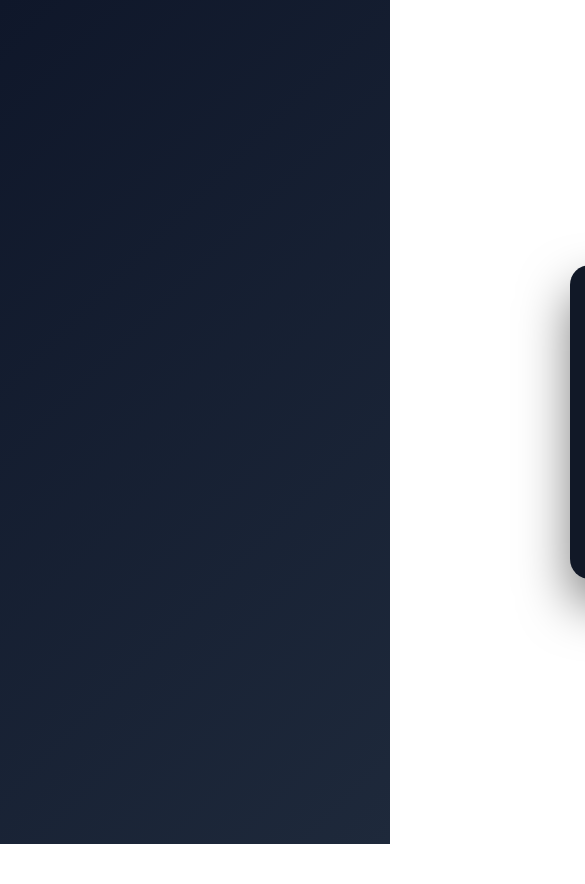
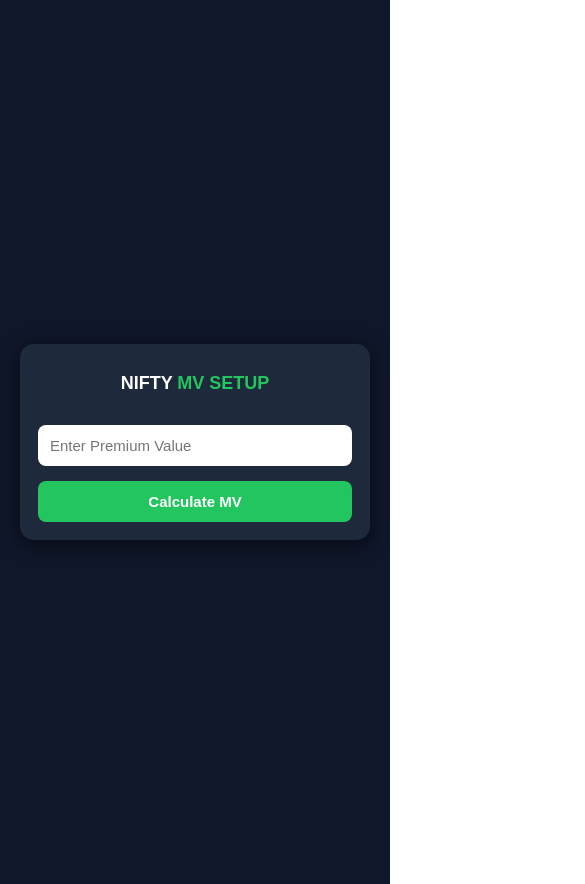
Before and after one commit to Udaya1999/nifty_setup, a React (Vite) app: page / in a window 390 px wide. Shown: the top 884 px of the page, 585 px wide, since content can reach past the window. Before the commit the page ends 844 px from the top, so only its background shows below. Built offline with nearby package versions, Linux system fonts and the light colour scheme.

Commit message:
Responsive mobile update

```diff
--- a/src/App.css
+++ b/src/App.css
@@ -1,103 +1,107 @@
-/* RESET */
-* {
+body {
   margin: 0;
-  padding: 0;
+  font-family: Arial, sans-serif;
+  background-color: #0f172a;
+}
+
+.app {
+  display: flex;
+  justify-content: center;
+  align-items: center;
+  min-height: 100vh;
+  padding: 20px;
+}
+
+.card {
+  background: #1e293b;
+  padding: 25px;
+  border-radius: 14px;
+  width: 100%;
+  max-width: 420px;
+  box-shadow: 0 4px 20px rgba(0, 0, 0, 0.6);
+}
+
+h1 {
+  text-align: center;
+  margin-bottom: 20px;
+  color: white;
+  font-size: 22px;
+}
+
+.highlight {
+  color: #22c55e;
+}
+
+input {
+  width: 100%;
+  padding: 12px;
+  margin-top: 12px;
+  border-radius: 8px;
+  border: none;
+  font-size: 16px;
   box-sizing: border-box;
 }
 
-/* Full Screen Centering */
-html, body, #root {
-  height: 100%;
-}
-
-body {
-  font-family: "Inter", sans-serif;
-  background: linear-gradient(135deg, #0f172a, #1e293b);
-}
-
-.app {
-  height: 100%;
-  display: flex;
-  justify-content: center;
-  align-items: center;
-  padding: 20px;
-  justify-content: center;
-  margin-left: 550px;
-}
-
-/* Card */
-.card {
-  width: 100%;
-  max-width: 400px;
-  padding: 40px 30px;
-  border-radius: 20px;
-  background: #111827;
-  box-shadow: 0 25px 50px rgba(0, 0, 0, 0.5);
-  text-align: center;
-
-}
-
-
-/* Heading */
-h1 {
-  color: #22c55e;
-  font-size: 22px;
-  margin-bottom: 30px;
-  letter-spacing: 1px;
-}
-
-/* Input */
-input {
-  width: 100%;
-  padding: 14px;
-  border-radius: 12px;
-  border: none;
-  background: #1f2937;
-  color: #e5e7eb;
-  font-size: 15px;
-  margin-bottom: 20px;
-  outline: none;
-}
-
-input::placeholder {
-  color: #9ca3af;
-}
-
-/* Button */
 button {
   width: 100%;
-  padding: 14px;
-  border-radius: 12px;
+  margin-top: 15px;
+  padding: 12px;
+  font-size: 16px;
+  font-weight: bold;
+  border-radius: 8px;
   border: none;
-  font-size: 15px;
-  font-weight: 600;
   cursor: pointer;
-  background: #bec9c2;
-  color: #141e34;
-  transition: 0.3s ease;
+  background-color: #22c55e;
+  color: white;
+  transition: 0.3s;
 }
 
 button:hover {
-  background: #16a34a;
+  background-color: #16a34a;
 }
 
-/* MV Display */
 .mv-display {
-  margin-top: 25px;
-  font-size: 20px;
-  font-weight: 700;
+  margin-top: 15px;
+  padding: 10px;
+  background-color: #0f172a;
+  border-radius: 8px;
   color: #22c55e;
+  text-align: center;
+  font-weight: bold;
 }
+
 .targets {
   margin-top: 20px;
-  text-align: left;
-  font-size: 16px;
+  padding: 15px;
+  background-color: #0f172a;
+  border-radius: 8px;
+  color: white;
 }
 
 .targets div {
-  background: #1f2937;
-  padding: 12px;
-  border-radius: 10px;
-  margin-bottom: 10px;
-  color: #e5e7eb;
+  margin-bottom: 8px;
 }
+
+.clear-btn {
+  background-color: #ef4444;
+}
+
+.clear-btn:hover {
+  background-color: #dc2626;
+}
+
+/* Mobile Fix */
+@media (max-width: 480px) {
+  .card {
+    padding: 18px;
+  }
+
+  h1 {
+    font-size: 18px;
+  }
+
+  input,
+  button {
+    font-size: 15px;
+  }
+}
--- a/src/App.jsx
+++ b/src/App.jsx
@@ -13,13 +13,9 @@ function App() {
 
     let buffer = 0;
 
-    if (value < 50) {
-      buffer = 0.20;
-    } else if (value >= 51 && value <= 100) {
-      buffer = 0.15;
-    } else if (value >= 101) {
-      buffer = 0.10;
-    }
+    if (value < 50) buffer = 0.2;
+    else if (value >= 51 && value <= 100) buffer = 0.15;
+    else buffer = 0.1;
 
     const calculatedMV = value + value * buffer;
     setMv(calculatedMV.toFixed(2));
@@ -41,7 +37,6 @@ function App() {
     });
   };
 
-  // ✅ CLEAR FUNCTION
   const clearAll = () => {
     setPremium("");
     setMv(null);
@@ -53,12 +48,9 @@ function App() {
     <div className="app">
       <div className="card">
         <h1>
-          NIFTY -
-          <span style={{ color: "whitesmoke" }}> MV </span>
-          <span style={{ color: "red" }}>SETUP</span>
+          NIFTY <span className="highlight">MV SETUP</span>
         </h1>
 
-        {/* Step 1 */}
         <input
           type="number"
           placeholder="Enter Premium Value"
@@ -72,7 +64,6 @@ function App() {
           <>
             <div className="mv-display">MV : ₹ {mv}</div>
 
-            {/* Step 2 */}
             <input
               type="number"
               placeholder="Enter Entry Price"
@@ -94,9 +85,8 @@ function App() {
               <div>45% Target : ₹ {targets.t45}</div>
             </div>
 
-            {/* ✅ CLEAR BUTTON (only after target calculation) */}
-            <button onClick={clearAll} className="clear-btn">
-              Clear
+            <button className="clear-btn" onClick={clearAll}>
+              New Calculation
             </button>
           </>
         )}
```
